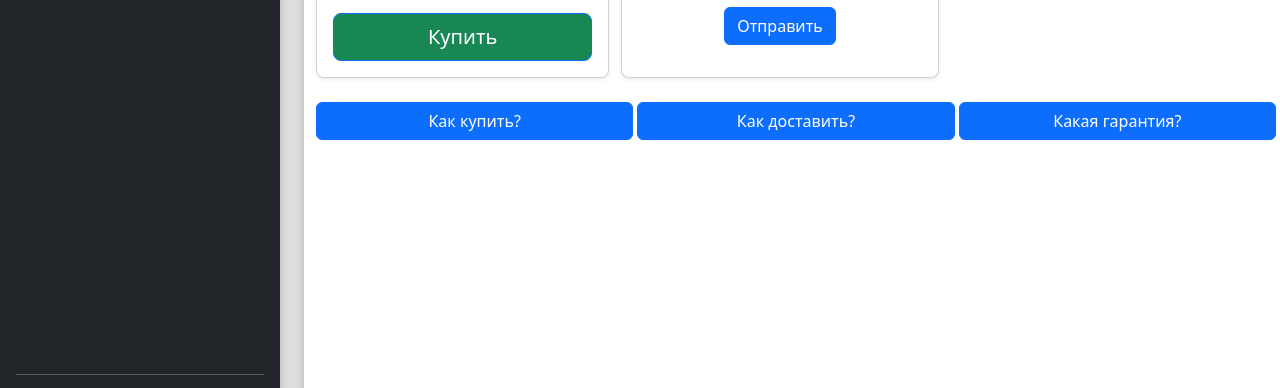
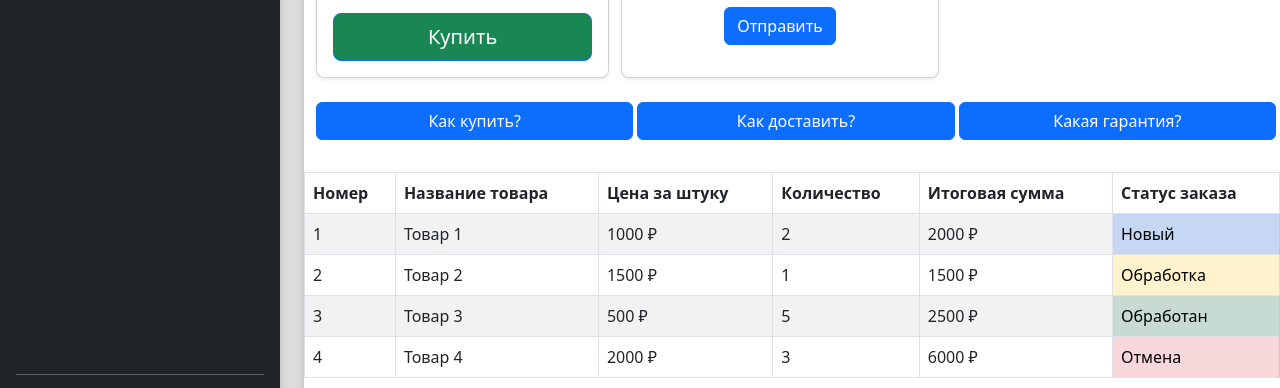
Before and after one commit to alekseyop/lesson19, a plain HTML site: page index.html in a window 1280 px wide. Shown: the part 361-749 px from the top of the page. Drawn offline with nearby package versions, Linux system fonts and the light colour scheme; grey boxes are pictures that could not be loaded.

Commit message:
add table

```diff
--- a/index.html
+++ b/index.html
@@ -338,6 +338,52 @@
                     </div>
                 </div>
             </div>
+
+            <table class="table table-bordered table-striped table-hover mt-3">
+                <thead>
+                <tr>
+                    <th scope="col" >Номер</th>
+                    <th scope="col">Название товара</th>
+                    <th scope="col">Цена за штуку</th>
+                    <th scope="col">Количество</th>
+                    <th scope="col">Итоговая сумма</th>
+                    <th scope="col">Статус заказа</th>
+                </tr>
+                </thead>
+                <tbody>
+                <tr>
+                    <td>1</td>
+                    <td>Товар 1</td>
+                    <td>1000 ₽</td>
+                    <td>2</td>
+                    <td>2000 ₽</td>
+                    <td class="table-primary">Новый</td>
+                </tr>
+                <tr>
+                    <td>2</td>
+                    <td>Товар 2</td>
+                    <td>1500 ₽</td>
+                    <td>1</td>
+                    <td>1500 ₽</td>
+                    <td class="table-warning">Обработка</td>
+                </tr>
+                <tr>
+                    <td>3</td>
+                    <td>Товар 3</td>
+                    <td>500 ₽</td>
+                    <td>5</td>
+                    <td>2500 ₽</td>
+                    <td class="table-success">Обработан</td>
+                </tr>
+                <tr>
+                    <td>4</td>
+                    <td>Товар 4</td>
+                    <td>2000 ₽</td>
+                    <td>3</td>
+                    <td>6000 ₽</td>
+                    <td class="table-danger">Отмена</td>
+                </tr>
+                </tbody>
         </main>
     </div>
 </main>
```
